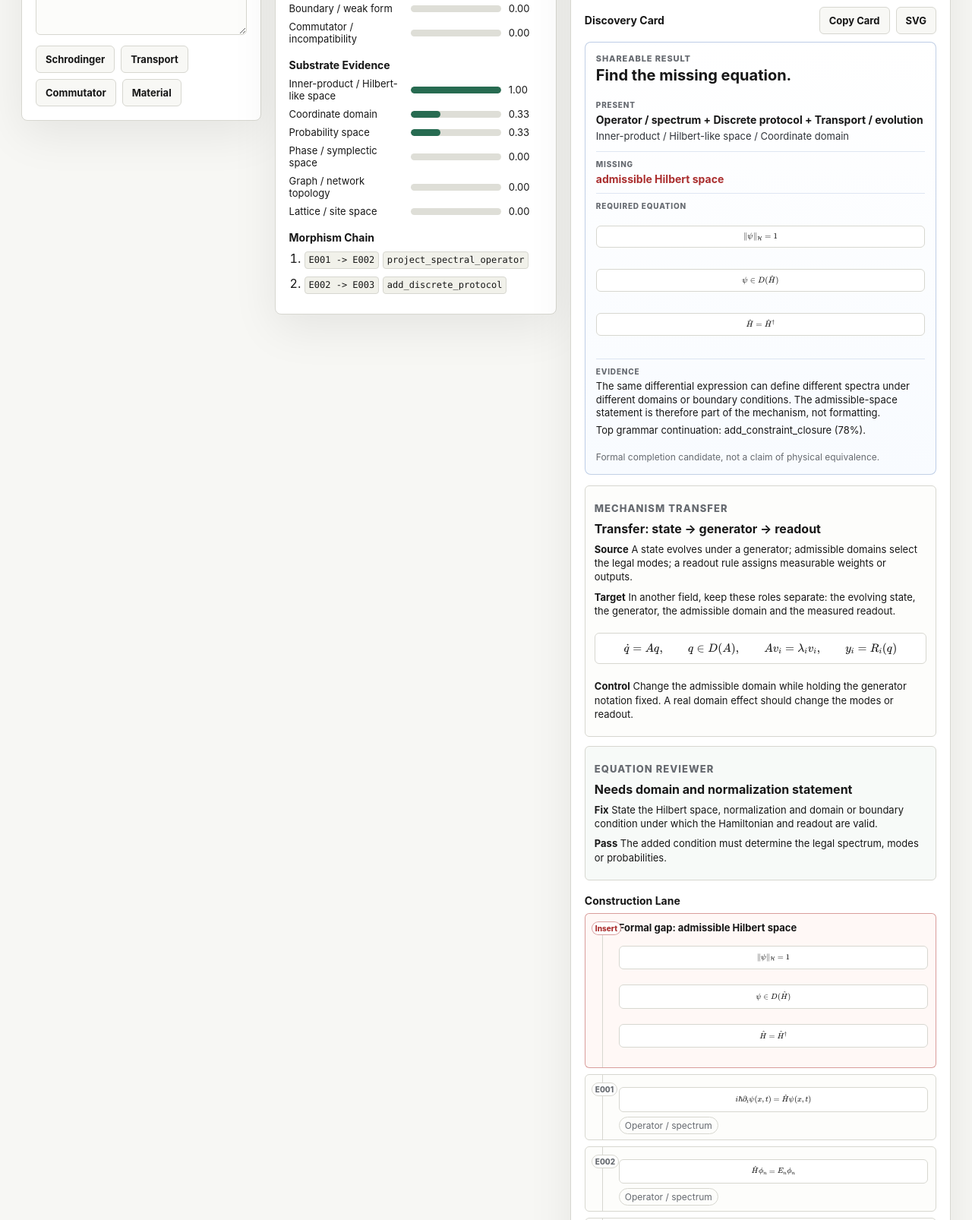
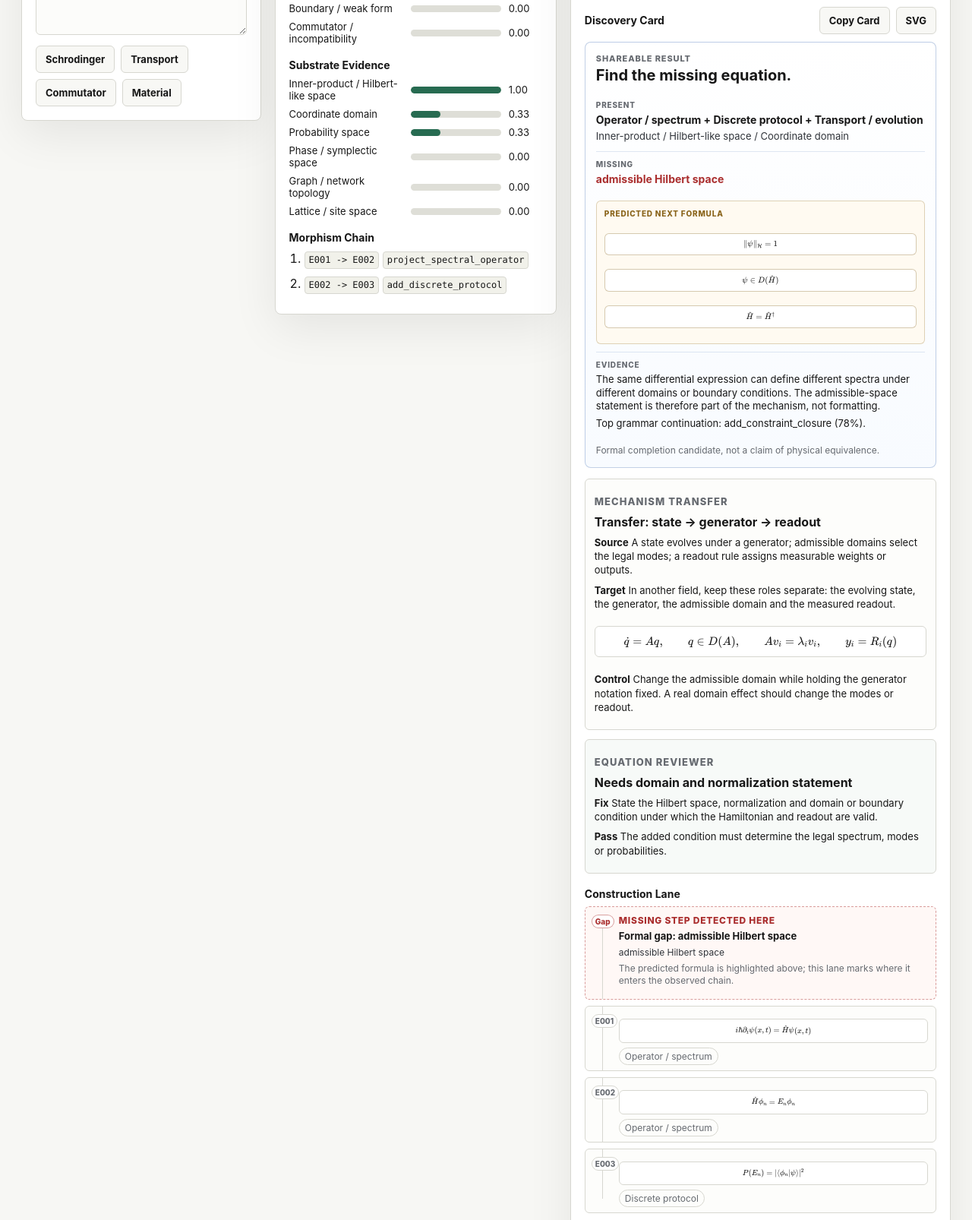
Before and after one commit to synthetix-institute/equation-xray, a website with bundled scripts: page index.html in a window 1280 px wide. Shown: the part 728-2334 px from the top of the page at 76% size. Built offline with nearby package versions, Linux system fonts and the light colour scheme.

Commit message:
Separate prediction card from construction lane

```diff
--- a/src/app.mjs
+++ b/src/app.mjs
@@ -199,8 +199,8 @@ function renderShareCard(analysis) {
         <span>Missing</span>
         <strong>${escapeHtml(share.missing)}</strong>
       </div>
-      <div class="card-field">
-        <span>Required equation</span>
+      <div class="card-field prediction-field">
+        <span>Predicted next formula</span>
         ${equationPreview(share.nextEquation)}
       </div>
       <div class="card-field evidence-field">
@@ -247,8 +247,8 @@ function missingInsertionIndex(analysis) {
   const title = analysis.outcome.missingEquation.title.toLowerCase();
   if (title.includes("hilbert") || title.includes("domain") || title.includes("normalization")) return 0;
   if (title.includes("microstructure")) {
-    const firstMacro = analysis.equations.findIndex((node) => /C_1|C_2|G\s*\(|\\sigma/i.test(node.formula));
-    return firstMacro >= 0 ? firstMacro : analysis.equations.length;
+    const firstMicro = analysis.equations.findIndex((node) => /S\s*=|P\s*\(\s*l\s*\)|l_0|\\langle\\cos/i.test(node.formula));
+    return firstMicro >= 0 ? firstMicro : analysis.equations.length;
   }
   if (title.includes("closure")) {
     const firstTransport = analysis.equations.findIndex((node) => node.activeRoutes.includes("transport_flow"));
@@ -259,11 +259,14 @@ function missingInsertionIndex(analysis) {
 
 function renderMissingInsert(analysis) {
   const missing = analysis.outcome.missingEquation;
+  const share = analysis.shareCard;
   return `
-    <article class="lane-card lane-missing">
-      <span class="lane-id">Insert</span>
+    <article class="lane-card lane-missing lane-gap">
+      <span class="lane-id">Gap</span>
+      <p class="gap-kicker">Missing step detected here</p>
       <h4>${escapeHtml(missing.title)}</h4>
-      ${latexStack(missing.candidateLatex, { compact: true })}
+      <p>${escapeHtml(share?.missing || missing.title)}</p>
+      <p class="gap-note">The predicted formula is highlighted above; this lane marks where it enters the observed chain.</p>
     </article>
   `;
 }
@@ -453,7 +456,7 @@ function shareCardText(analysis) {
     `Substrate evidence: ${share.substrate}`,
     `Missing: ${share.missing}`,
     "",
-    "Required equation:",
+    "Predicted next formula:",
     share.nextEquation,
     "",
     `Evidence: ${share.evidence}`,
@@ -488,7 +491,7 @@ function buildShareSvg(analysis) {
     ["Present", share.present],
     ["Substrate evidence", share.substrate],
     ["Missing", share.missing],
-    ["Required equation", share.nextEquation],
+    ["Predicted next formula", share.nextEquation],
     ["Evidence", `${share.evidence} ${share.grammarEvidence}`],
     ["Scope", share.scope]
   ];
@@ -496,10 +499,10 @@ function buildShareSvg(analysis) {
   const body = rows.map(([label, value]) => {
     const labelY = y;
     y += 36;
-    const lines = wrapText(value, label === "Required equation" ? 82 : 94).slice(0, label === "Evidence" ? 4 : 3);
+    const lines = wrapText(value, label === "Predicted next formula" ? 82 : 94).slice(0, label === "Evidence" ? 4 : 3);
     const text = lines.map((line, index) => {
-      const family = label === "Required equation" ? "ui-monospace, SFMono-Regular, Menlo, Consolas, monospace" : "Inter, system-ui, sans-serif";
-      const size = label === "Required equation" ? 25 : 27;
+      const family = label === "Predicted next formula" ? "ui-monospace, SFMono-Regular, Menlo, Consolas, monospace" : "Inter, system-ui, sans-serif";
+      const size = label === "Predicted next formula" ? 25 : 27;
       return `<text x="82" y="${y + index * 34}" fill="#171717" font-family="${family}" font-size="${size}" font-weight="${index === 0 && label === "Missing" ? "800" : "500"}">${escapeXml(line)}</text>`;
     }).join("\n");
     y += lines.length * 34 + 28;
--- a/src/styles.css
+++ b/src/styles.css
@@ -374,6 +374,23 @@ textarea {
   color: var(--red);
 }
 
+.prediction-field {
+  background: #fffaf1;
+  border: 1px solid rgba(138, 100, 27, 0.28);
+  border-radius: 6px;
+  margin: 10px 0;
+  padding: 10px;
+}
+
+.prediction-field > span {
+  color: var(--gold);
+}
+
+.prediction-field .math-render {
+  border-color: rgba(138, 100, 27, 0.35);
+  margin-bottom: 0;
+}
+
 .evidence-field p {
   color: var(--ink);
 }
@@ -561,6 +578,29 @@ textarea {
   color: var(--red);
 }
 
+.lane-gap {
+  border-style: dashed;
+}
+
+.lane-gap p {
+  margin: 5px 0;
+  color: #30343a;
+  font-size: 12px;
+  line-height: 1.35;
+}
+
+.lane-gap .gap-kicker {
+  color: var(--red);
+  font-weight: 800;
+  letter-spacing: 0.06em;
+  margin: 0 0 4px;
+  text-transform: uppercase;
+}
+
+.lane-gap .gap-note {
+  color: var(--muted);
+}
+
 .lane-empty {
   border: 1px dashed var(--line);
   border-radius: 6px;
```
